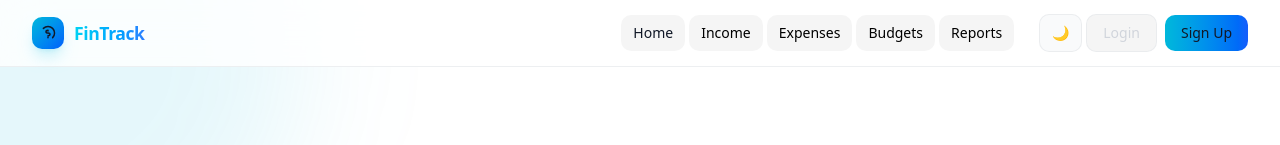
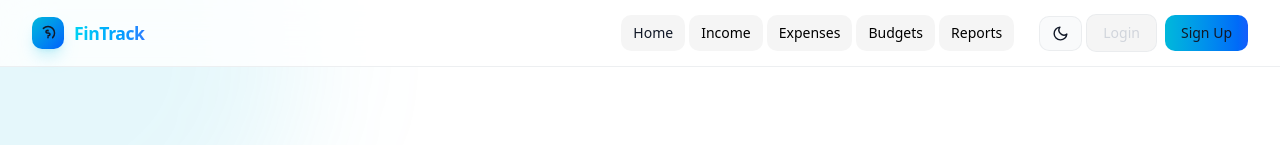
Before and after one commit to patel192/Expense-Manager-Frontend, a React (Vite) app: page / in a window 1280 px wide. Shown: the top 145 px of the page. Built offline with nearby package versions, Linux system fonts and the light colour scheme.

Commit message:
feat: update theme toggle icon in Navbar component to use icons from react-icons

```diff
--- a/src/components/Common/Navbar.jsx
+++ b/src/components/Common/Navbar.jsx
@@ -1,7 +1,7 @@
 import React, { useState, useEffect, useRef } from "react";
 import { Link, useLocation } from "react-router-dom";
 import { motion, AnimatePresence } from "framer-motion";
-import { FiMenu, FiX } from "react-icons/fi";
+import { FiMenu, FiX ,FiMoon,FiSun } from "react-icons/fi";
 import { useTheme } from "../../context/ThemeContext";
 
 export const Navbar = () => {
@@ -139,7 +139,7 @@ export const Navbar = () => {
     transition
   "
           >
-            {theme === "dark" ? "☀️" : "🌙"}
+            {theme === "dark" ? <FiSun size={17} /> : <FiMoon size={17} />}
           </button>
           <Link
             to="/login"
```
